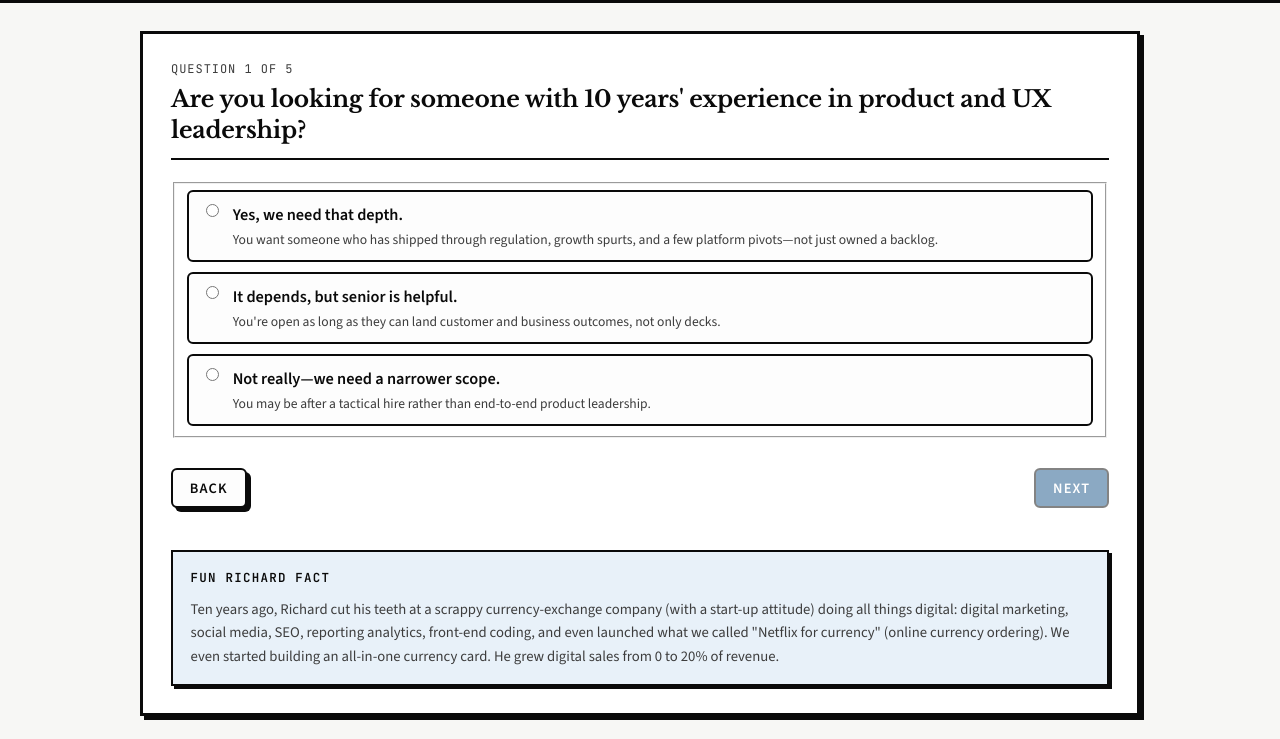
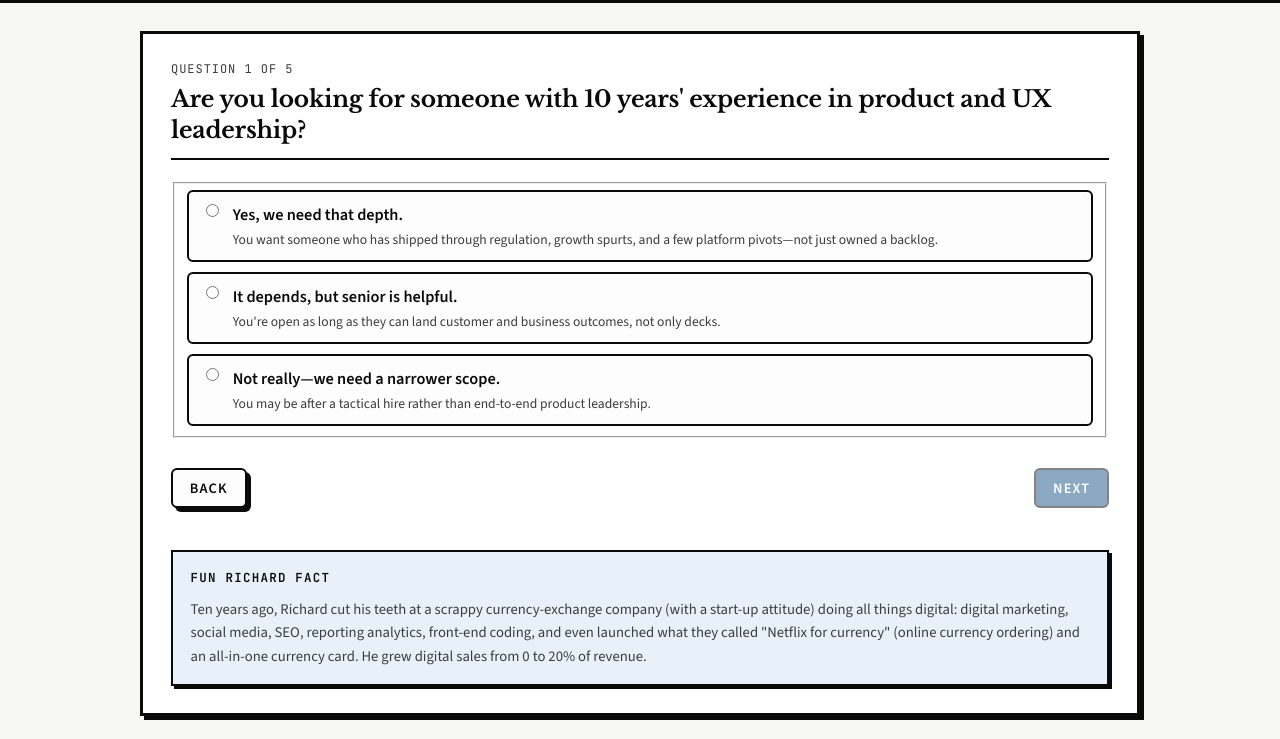
Before and after one commit to BeattieRA/Cursor-site-1, a plain HTML site: page q1.html in a window 1280 px wide. Shown: the part 61-800 px from the top of the page. Drawn offline with nearby package versions, Linux system fonts and the light colour scheme.

Commit message:
Update q1.html

```diff
--- a/q1.html
+++ b/q1.html
@@ -84,8 +84,8 @@
             <h2 id="fun-fact-heading-q1" class="fun-fact-heading">Fun Richard Fact</h2>
             <p class="fun-fact-body">
               Ten years ago, Richard cut his teeth at a scrappy currency-exchange company (with a start-up attitude) doing all
-              things digital: digital marketing, social media, SEO, reporting analytics, front-end coding, and even launched what we called
-              &quot;Netflix for currency&quot; (online currency ordering). We even started building an all-in-one currency card. He grew digital sales
+              things digital: digital marketing, social media, SEO, reporting analytics, front-end coding, and even launched what they called
+              &quot;Netflix for currency&quot; (online currency ordering) and an all-in-one currency card. He grew digital sales
               from 0 to 20% of revenue.
             </p>
           </section>
```
